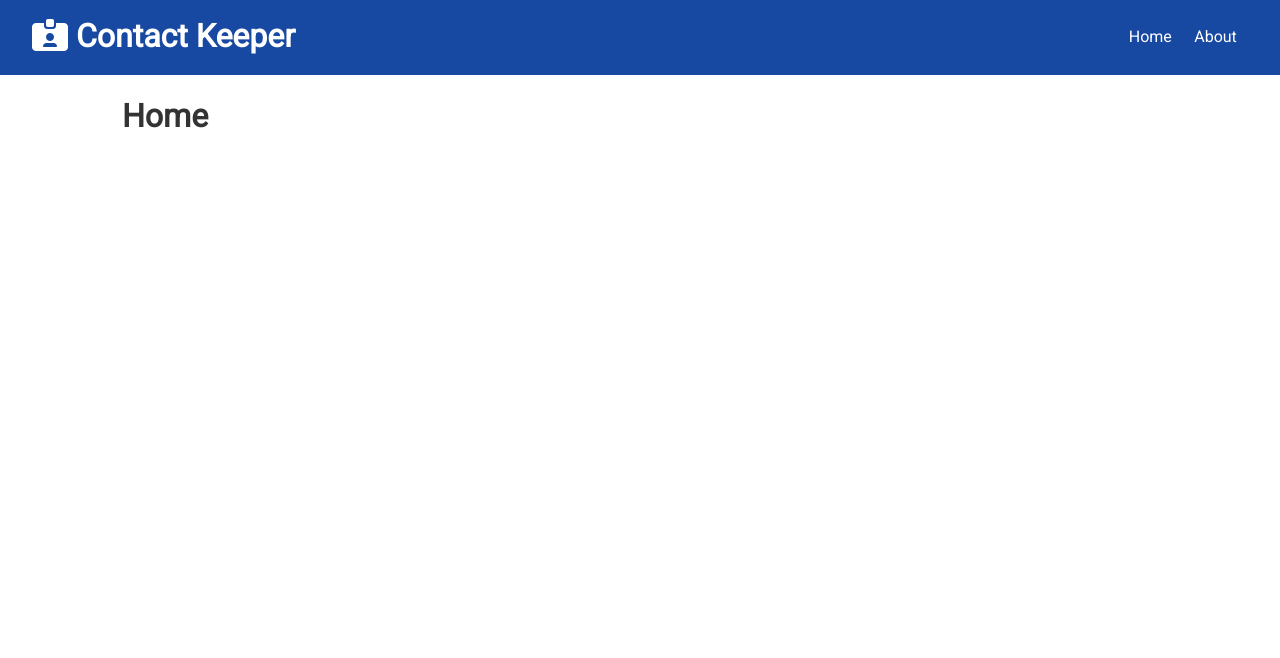
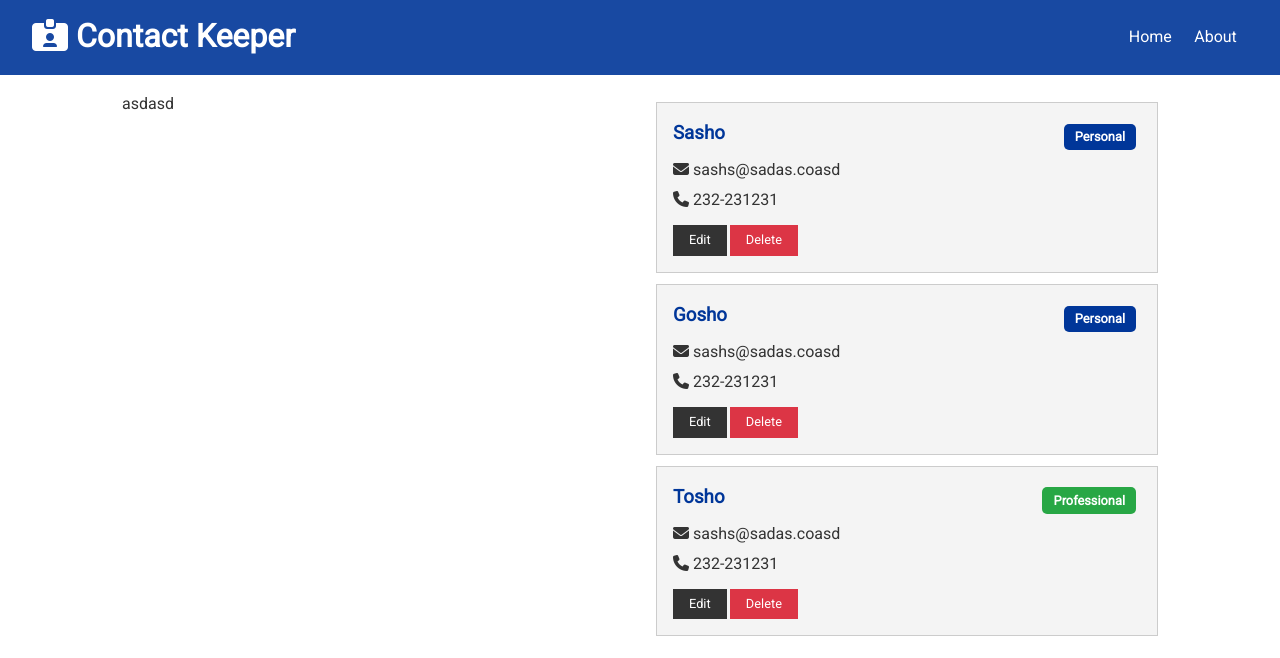
Before and after one commit to Kergo/contact-keeper, a React (Create React App) app in the folder client/: page / in a window 1280 px wide. Shown: the top 658 px of the page. Built offline with nearby package versions, Linux system fonts and the light colour scheme.

Commit message:
Contacts & ContactItem Components

```diff
--- /dev/null
+++ b/client/src/components/contacts/ContactItem.js
@@ -0,0 +1,44 @@
+import React from 'react';
+import PropTypes from 'prop-types';
+
+const ContactItem = ({ contact }) => {
+  const { id, name, email, phone, type } = contact;
+  return (
+    <div className='card bg-light'>
+      <h3 className='text-primary text-left'>
+        {name}{' '}
+        <span
+          style={{ float: 'right' }}
+          className={
+            'badge ' +
+            (type === 'professional' ? 'badge-success' : 'badge-primary')
+          }
+        >
+          {type.charAt(0).toUpperCase() + type.slice(1)}
+        </span>
+      </h3>
+      <ul className='list'>
+        {email && (
+          <li>
+            <i className='fas fa-envelope'></i> {email}
+          </li>
+        )}
+        {phone && (
+          <li>
+            <i className='fas fa-phone'></i> {phone}
+          </li>
+        )}
+      </ul>
+      <p>
+        <button className='btn btn-dark btn-sm'>Edit</button>
+        <button className='btn btn-danger btn-sm'>Delete</button>
+      </p>
+    </div>
+  );
+};
+
+ContactItem.propTypes = {
+  contact: PropTypes.object.isRequired,
+};
+
+export default ContactItem;
--- /dev/null
+++ b/client/src/components/contacts/Contacts.js
@@ -0,0 +1,19 @@
+import React, { Fragment, useContext } from 'react';
+import ContactItem from './ContactItem';
+import ContactContext from '../../context/contact/contactContext';
+
+const Contacts = () => {
+  const contactContext = useContext(ContactContext);
+
+  const { contacts } = contactContext;
+
+  return (
+    <Fragment>
+      {contacts.map((contact) => (
+        <ContactItem key={contact.id} contact={contact} />
+      ))}
+    </Fragment>
+  );
+};
+
+export default Contacts;
--- a/client/src/components/pages/Home.js
+++ b/client/src/components/pages/Home.js
@@ -1,11 +1,15 @@
-import React from 'react'
+import React from 'react';
+import Contacts from '../contacts/Contacts';
 
 const Home = () => {
   return (
-    <div>
-      <h1>Home</h1>
+    <div className='grid-2'>
+      <div>asdasd</div>
+      <div>
+        <Contacts />
+      </div>
     </div>
-  )
-}
+  );
+};
 
 export default Home;
--- a/client/src/context/contact/ContactState.js
+++ b/client/src/context/contact/ContactState.js
@@ -20,21 +20,21 @@
         name: 'Sasho',
         email: 'sashs@sadas.coasd',
         phone: '232-231231',
-        type: 'prof'
+        type: 'personal'
       },
       {
         id: 2,
         name: 'Gosho',
         email: 'sashs@sadas.coasd',
         phone: '232-231231',
-        type: 'prof'
+        type: 'personal'
       },
       {
         id: 3,
         name: 'Tosho',
         email: 'sashs@sadas.coasd',
         phone: '232-231231',
-        type: 'prof'
+        type: 'professional'
       },
     ]
   };
```
